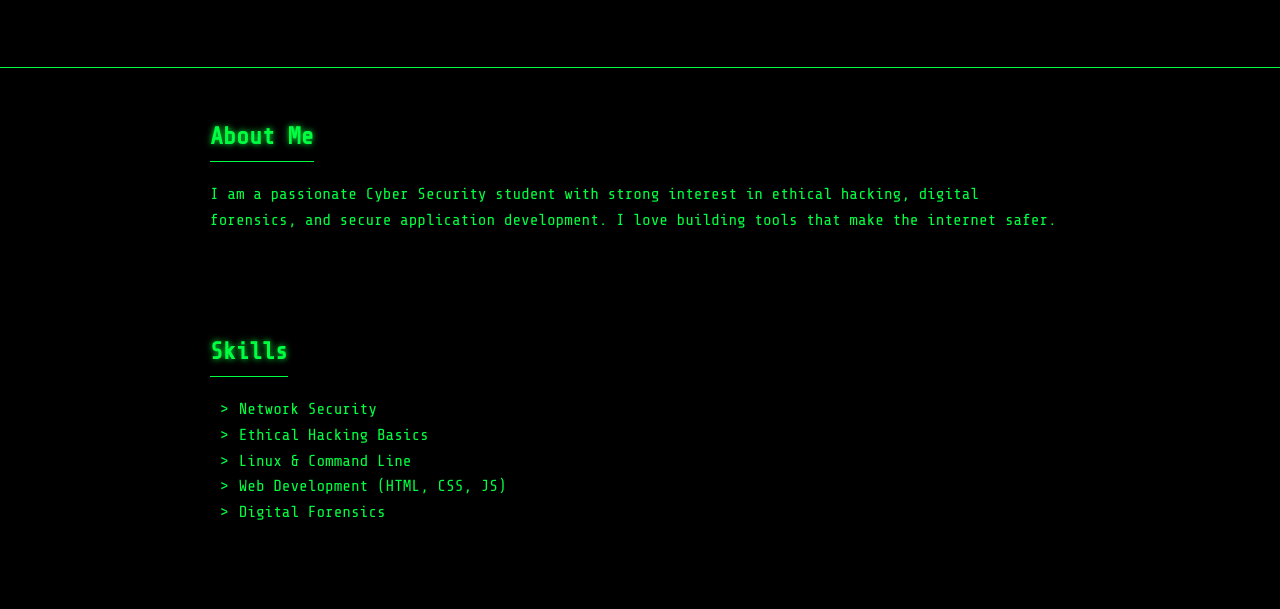
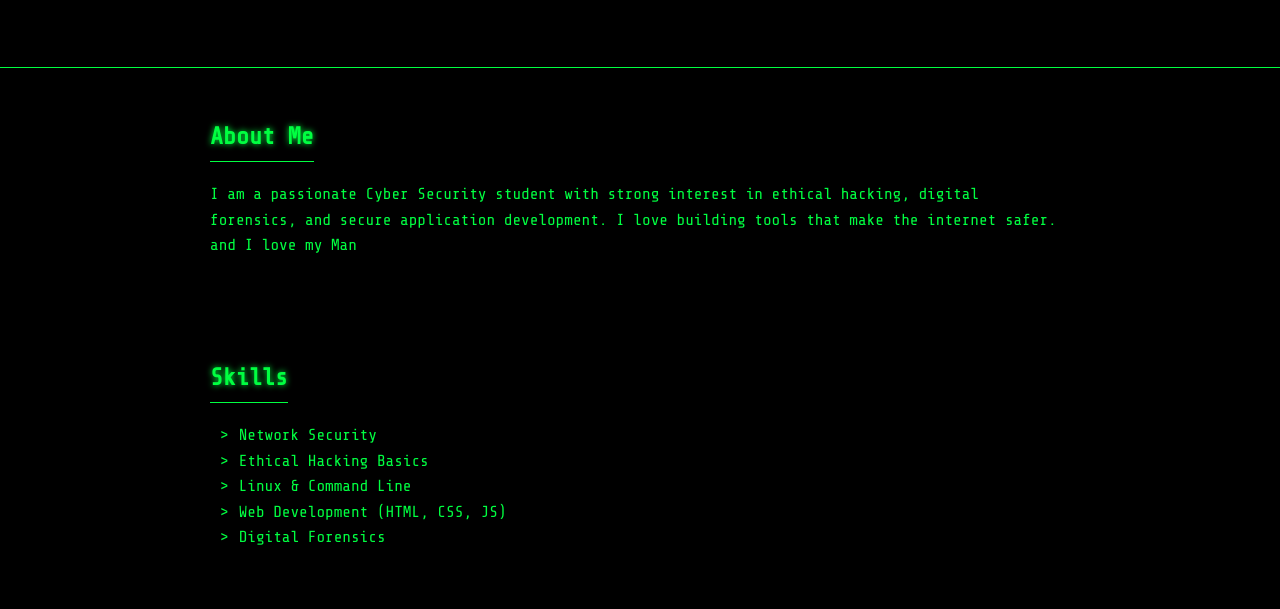
Before and after one commit to Vasavistudent-hub/vasavi.github.io, a plain HTML site: page index.html in a window 1280 px wide. Shown: the part 191-800 px from the top of the page. Drawn offline with nearby package versions, Linux system fonts and the light colour scheme.

Commit message:
Update index.html

```diff
--- a/index.html
+++ b/index.html
@@ -19,6 +19,7 @@
         <p>
             I am a passionate Cyber Security student with strong interest in ethical hacking,
             digital forensics, and secure application development. I love building tools that make the internet safer.
+and I love my Man
         </p>
     </section>
 
```
